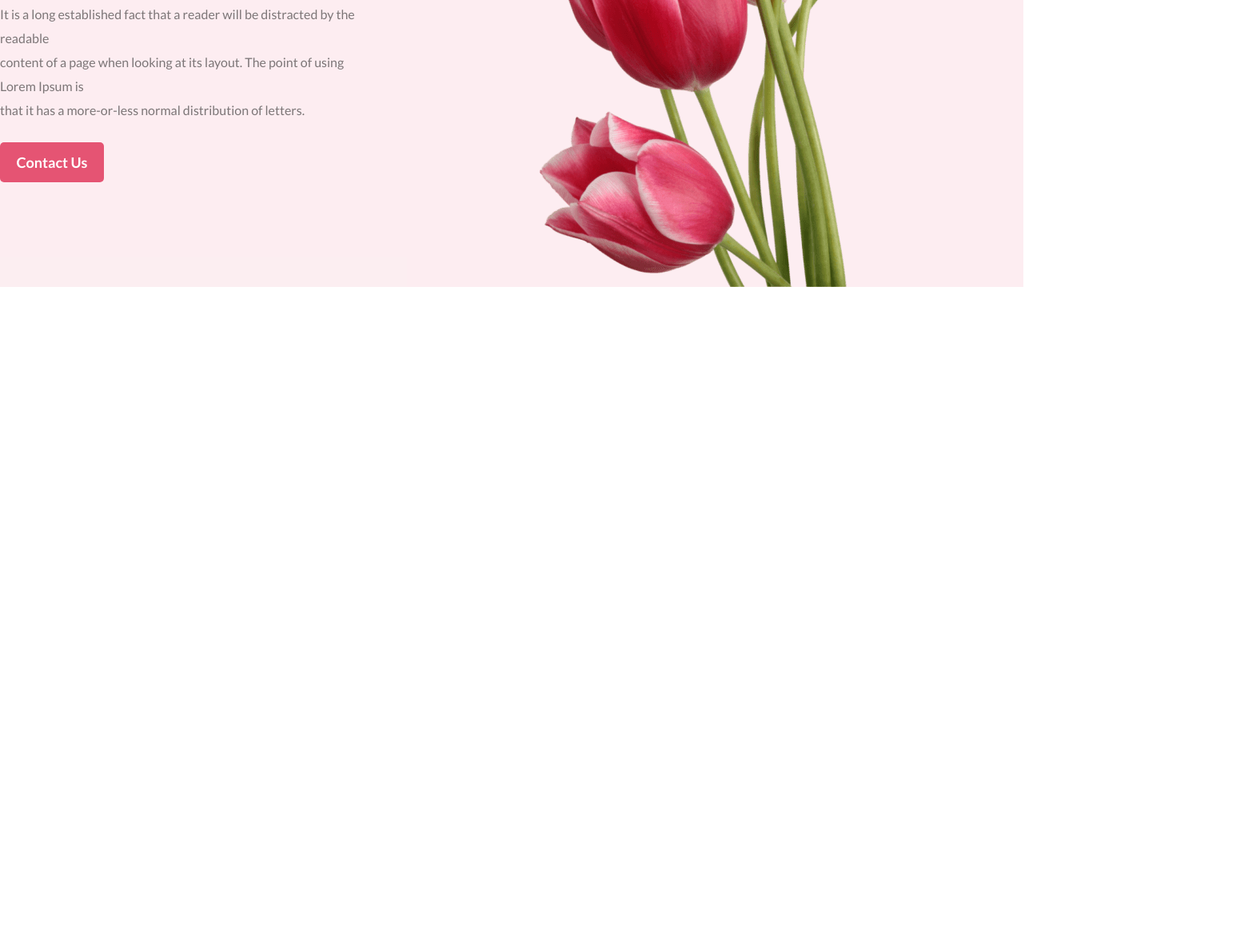
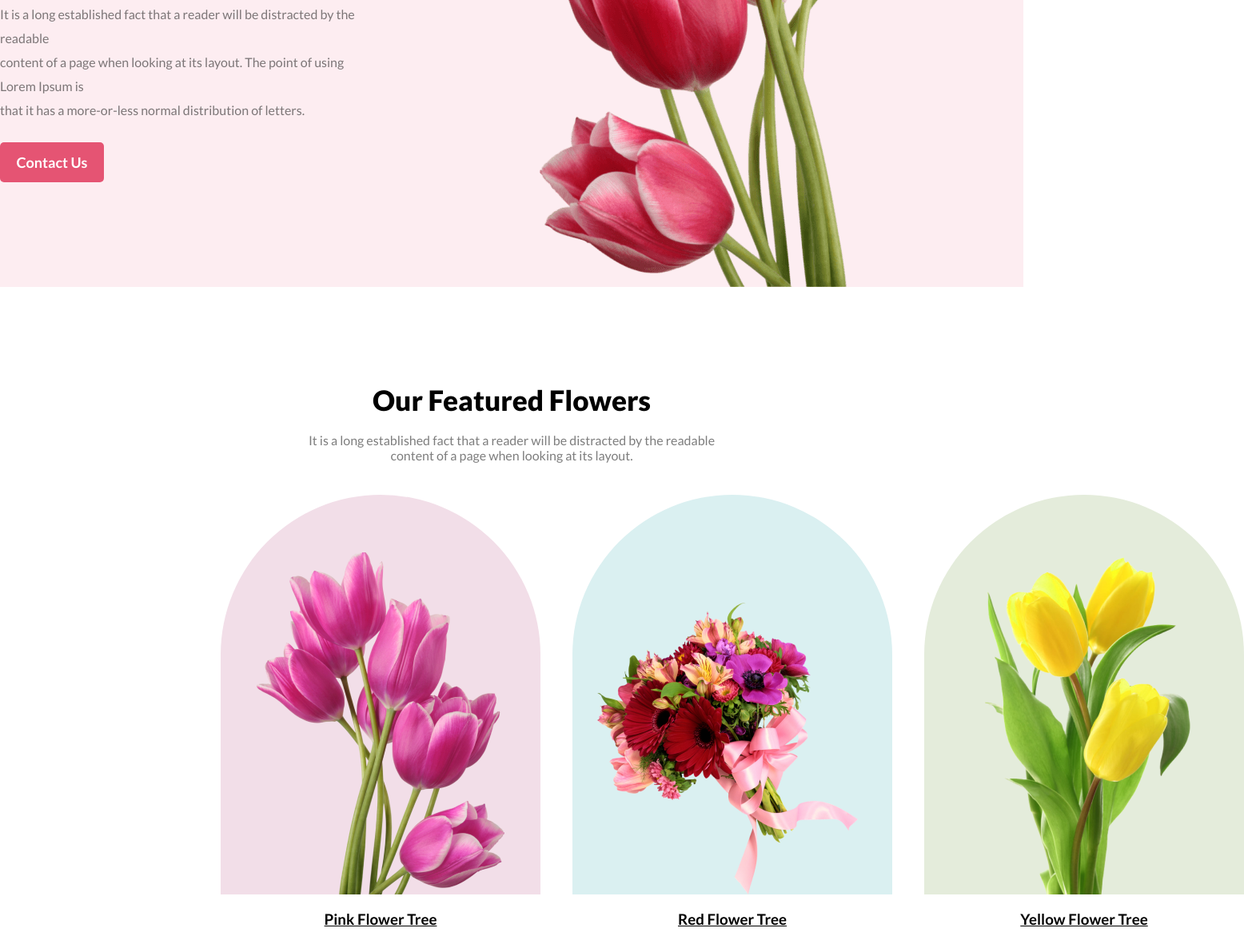
Before and after one commit to NFRIDOY/flower-shop-assignment1, a plain HTML site: page index.html in a window 1280 px wide. Shown: the part 441-1622 px from the top of the page at 80% size, 1556 px wide, since content can reach past the window. Before the commit the page ends 800 px from the top, so only its background shows below. Drawn offline with Linux system fonts and the light colour scheme.

Commit message:
RoundFlower Section Done

```diff
--- a/index.html
+++ b/index.html
@@ -39,8 +39,32 @@
         <img src="images/pngwing 10.png" alt="">
     </header>
     <main>
-        <section>
-
+        <section id="FeaturedFlowers">
+            <h1 class="secondaryHeading">Our Featured Flowers</h1>
+            <p>
+                It is a long established fact that a reader will be distracted by the readable <br>
+                content of a page when looking at its layout.
+            </p>
+            <div class="roundFlowers">
+                <div>
+                    <div class="roundFlower roundFlowerColor1">
+                        <img src="images/pngwing 6.png" alt="">
+                    </div>
+                    <h3><u>Pink Flower Tree</u></h3>
+                </div>
+                <div>
+                    <div class="roundFlower roundFlowerColor2">
+                        <img src="images/pngwing 5.png" alt="">
+                    </div>
+                    <h3><u>Red Flower Tree</u></h3>
+                </div>
+                <div>
+                    <div class="roundFlower roundFlowerColor3">
+                        <img src="images/pngwing 7.png" alt="">
+                    </div>
+                    <h3><u>Yellow Flower Tree</u></h3>
+                </div>
+            </div>
         </section>
         <section></section>
         <section></section>
--- a/style.css
+++ b/style.css
@@ -1,3 +1,4 @@
+/* Univarsal Classes */
 * {
     margin: 0px;
     padding: 0px;
@@ -6,13 +7,24 @@
 a {
     text-decoration: none;
 }
+p {
+    color: rgba(39, 39, 39, 0.6);
+}
 .light-bg {
     background: rgba(229, 84, 115, 0.1);
 }
 .deep-bg {
-    background: #E55473;
+    background: #e55473;
     color: white;
 }
+.secondaryHeading {
+    text-align: center;
+    font-size: large;
+    font-size: 35px;
+    font-weight: 900;
+}
+
+/* Header Classed */
 header {
     height: 100vh;
     color: black;
@@ -37,7 +49,7 @@ header {
     line-height: 30px;
     font-size: normal;
     font-weight: 400;
-    color: rgba(39, 39, 39, 0.60);
+    color: rgba(39, 39, 39, 0.6);
 }
 .intro button,
 a {
@@ -52,3 +64,50 @@ a {
 header > img {
     height: 100%;
 }
+
+/* Main Classes */
+#FeaturedFlowers {
+    margin-top: 120px;
+    margin-left: 20%;
+    margin-right: 20%;
+}
+#FeaturedFlowers > h1 {
+    margin-bottom: 20px;
+}
+#FeaturedFlowers > p {
+    text-align: center;
+    margin-bottom: 20px;
+}
+.roundFlowers {
+    display: flex;
+    justify-content: space-evenly;
+    align-items: center;
+}
+.roundFlowers > div {
+    display: flex;
+    flex-direction: column;
+    align-items: center;
+    justify-content: center;
+    margin: 20px;
+}
+.roundFlower {
+    width: 400px;
+    height: 500px;
+    border-top-left-radius: 300px;
+    border-top-right-radius: 300px;
+    display: flex;
+    align-items: end;
+    justify-content: center;
+}
+.roundFlowerColor1 {
+    background: #f2dee8;
+}
+.roundFlowerColor2 {
+    background: #daf0f1;
+}
+.roundFlowerColor3 {
+    background: #e4ecdb;
+}
+.roundFlowers h3 {
+    margin-top: 20px;
+}
```
